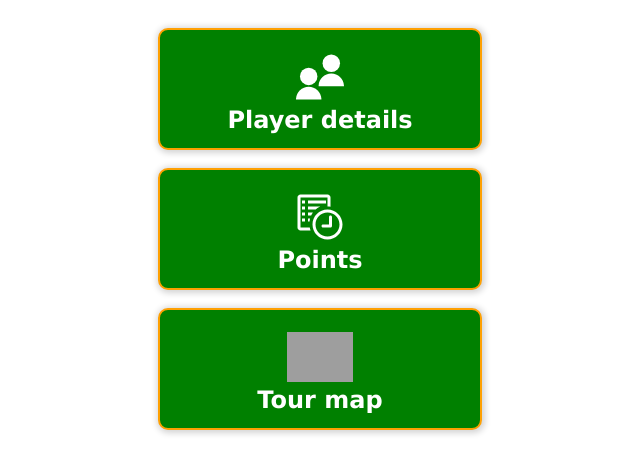
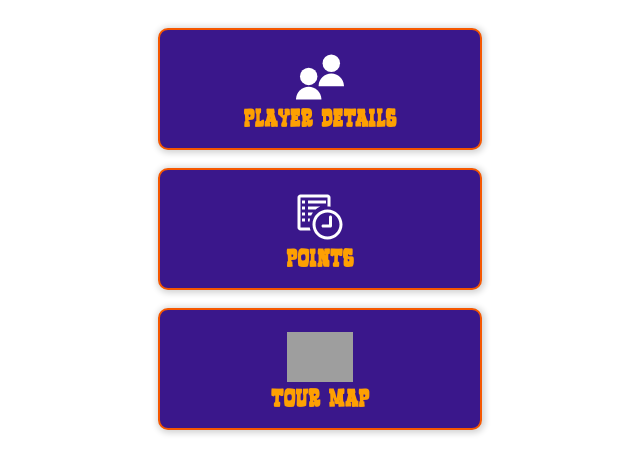
Before and after one commit to dmhburke/duelAppGIT, a Django app: page /catalog/tourdetails/ in a window 1280 px wide. Shown: the part 110-584 px from the top of the page, without its empty margins (320-960 px from the left). Run offline with Django 3.2, Linux system fonts and the light colour scheme; grey boxes are pictures that could not be loaded.

Commit message:
Update static files

```diff
--- a/catalog/static/css/styles.css
+++ b/catalog/static/css/styles.css
@@ -415,8 +415,6 @@ a:link {
   width: 90%;
   border-radius: 10px;
   margin: 5% auto;
-  background-color: green;
-
 }
 
 #landingpageButtonLeaderboard {
--- a/catalog/templates/tourDetails.html
+++ b/catalog/templates/tourDetails.html
@@ -5,23 +5,23 @@
 
 <!-- Player details -->
 <a href="{% url 'tourplayers'%}">
-<div class="bigShadow landingpageButton purpleBackground lightorangeBorder2">
+<div class="bigShadow landingpageButton purpleBackground orangeBorder2" style="background-color: #3A178B">
   <div id="landingpageIconContainer"><img class="landingIconImage" src="{% static 'icons/tourdetailsPlayerWhite.svg' %}"></div><!--update this SRC to custom ICON 'tourdetailsNameColor.svg' etc-->
-  <div class="bold bigText whiteText" id="landingpageTextContainer">Player details</div>
+  <div class="bold duelText lightorangeText" id="landingpageTextContainer" style="font-size: 2.2rem">Player details</div>
 </div></a>
 
 <!-- #Points -->
 <a href="{% url 'touragenda' %}">
-<div class="bigShadow landingpageButton purpleBackground lightorangeBorder2">
+<div class="bigShadow landingpageButton purpleBackground orangeBorder2" style="background-color: #3A178B">
   <div id="landingpageIconContainer"><img class="landingIconImage" src="{% static 'icons/tourdetailsAgendaWhite.svg' %}"></div><!--update this SRC to custom ICON 'tourdetailsNameColor.svg' etc-->
-  <div class="bold bigText whiteText" id="landingpageTextContainer">Points</div>
+  <div class="bold duelText lightorangeText" id="landingpageTextContainer" style="font-size: 2.2rem">Points</div>
 </div></a>
 
 <!-- #TourMap -->
 <a href="{% url 'tourmap'%}">
-  <div class="bigShadow landingpageButton purpleBackground lightorangeBorder2"> <!--id="tourdetailsButtonMap"><update this ID to custom with background images etc-->
+  <div class="bigShadow landingpageButton purpleBackground orangeBorder2" style="background-color: #3A178B"> <!--id="tourdetailsButtonMap"><update this ID to custom with background images etc-->
   <div id="landingpageIconContainer"><img class="landingIconImage" src="{% static 'icons/tourdetailsMapWhite.svg' %}"></div><!--update this SRC to custom ICON 'tourdetailsNameColor.svg' etc-->
-  <div class="bold bigText whiteText" id="landingpageTextContainer">Tour map</div>
+  <div class="bold duelText lightorangeText" id="landingpageTextContainer" style="font-size: 2.2rem">Tour map</div>
 </div></a>
 
 
```
